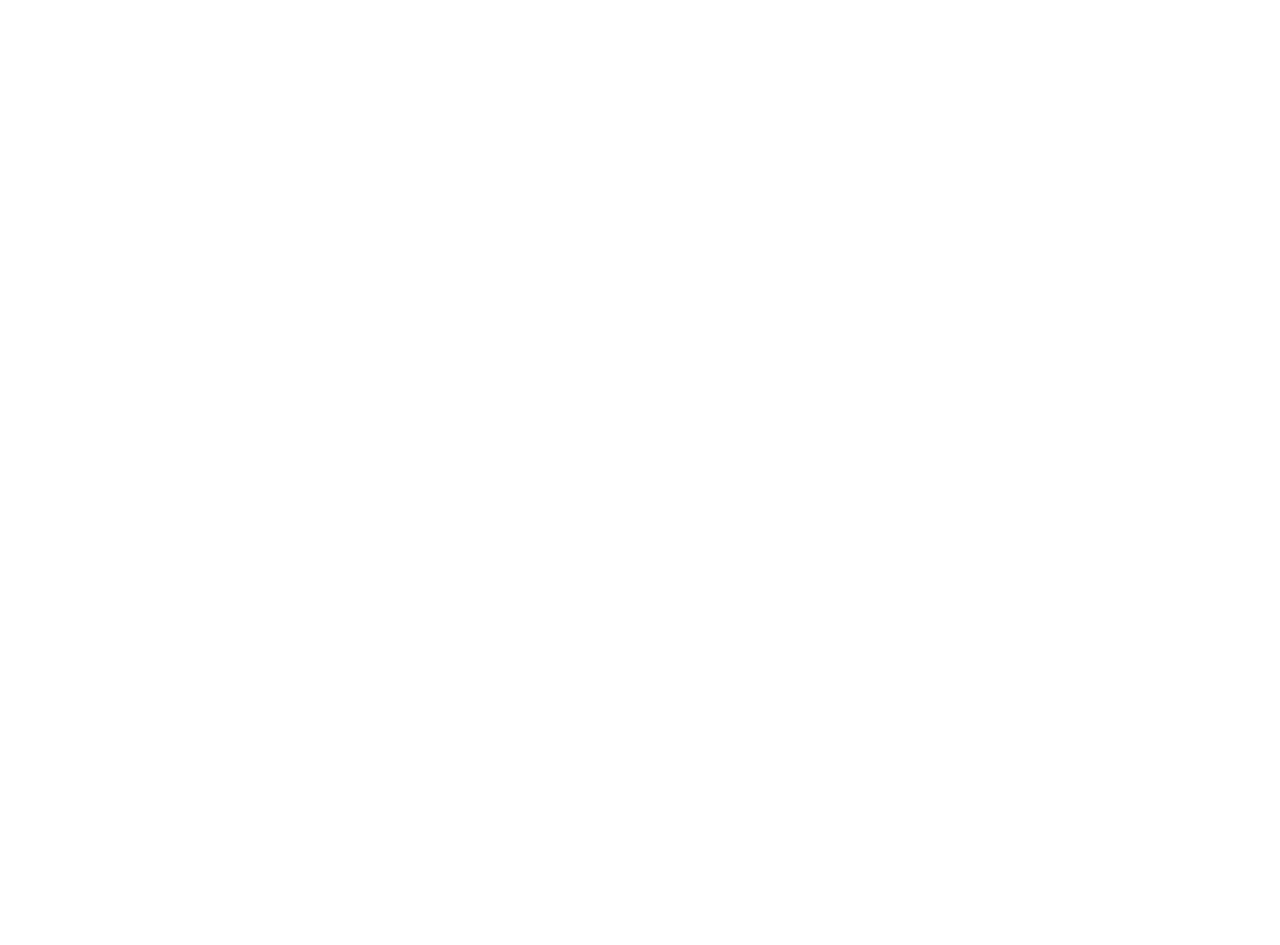
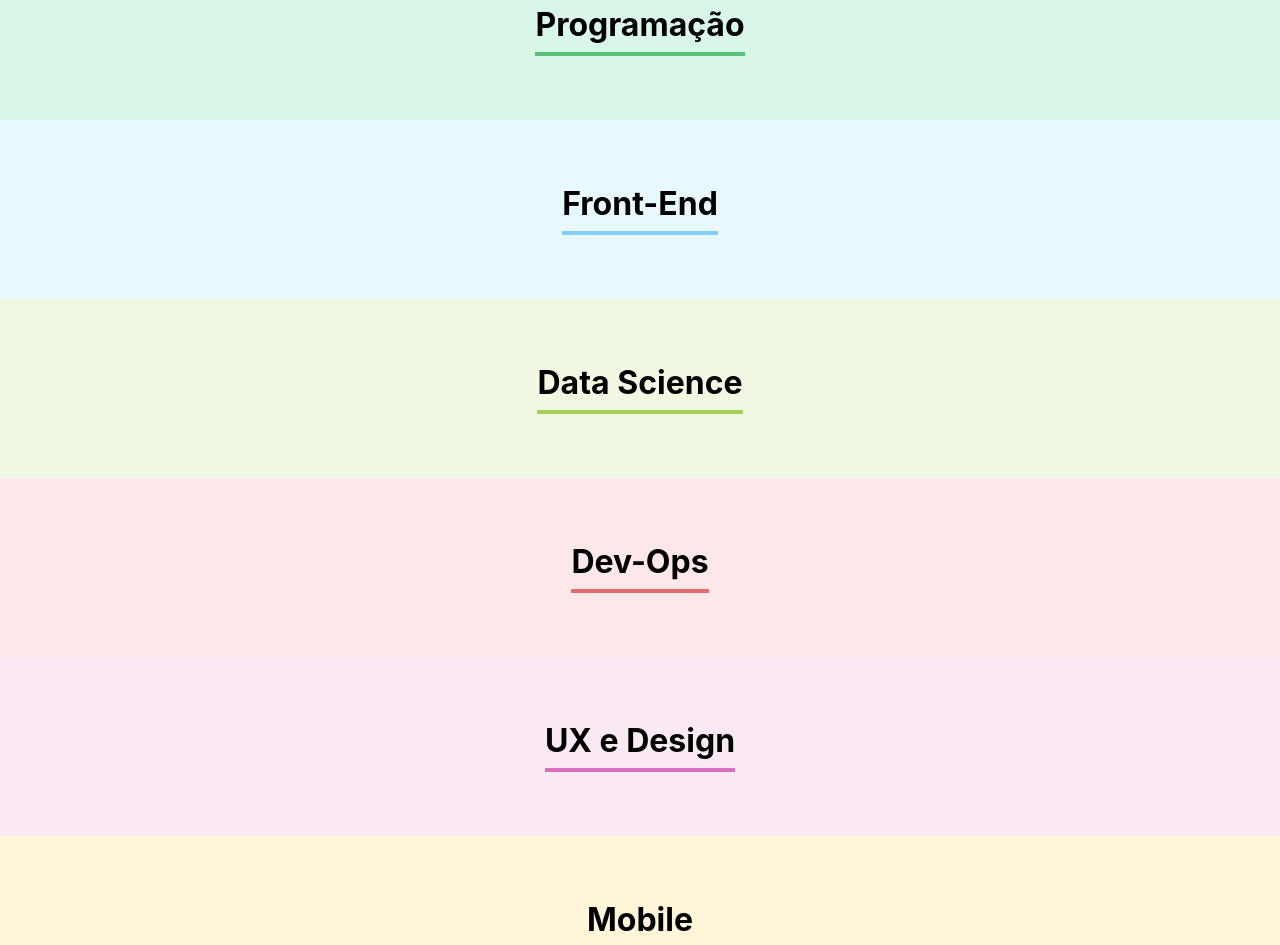
Before and after one commit to pbrito1/organo, a React (Create React App) app: page / in a window 1280 px wide. Shown: the part 1560-2505 px from the top of the page. Before the commit the page ends 1501 px from the top, so only its background shows below. Built offline with nearby package versions, Linux system fonts and the light colour scheme; the HTML template or start-up script is replaced by a standard one.

Commit message:
changes and be better

```diff
--- a/src/App.js
+++ b/src/App.js
@@ -1,8 +1,47 @@
 import Banner from './components/banner';
 import Forms from './components/forms';
 import { useState } from 'react';
+import Times from './components/times';
 
 function App() {
+
+  const times = [
+    {
+      nome: 'Programação',
+      primaryColor: '#57C278',
+      secondaryColor: '#D9F7E9'
+    },
+    {
+      nome: 'Front-End',
+      primaryColor: '#82CFFA',
+      secondaryColor: '#E8F8FF'
+    },
+    {
+      nome: 'Data Science',
+      primaryColor: '#A6D157',
+      secondaryColor: '#F0F8E2'
+    },
+    {
+      nome: 'Dev-Ops',
+      primaryColor: '#E06B69',
+      secondaryColor: '#FDE7E8'
+    },
+    {
+      nome: 'UX e Design',
+      primaryColor: '#DB6EBF',
+      secondaryColor: '#FAE9F5'
+    },
+    {
+      nome: 'Mobile',
+      primaryColor: '#FFBA05',
+      secondaryColor: '#FFF5D9'
+    },
+    {
+      nome: 'Inovação e Gestão',
+      primaryColor: '#FFBA29',
+      secondaryColor: '#FFEEDF'
+    }
+  ]
 
   const [colabs, setColabs] = useState([]);
 
@@ -15,6 +54,9 @@
     <div className="App">
       <Banner />
       <Forms insertColabs={colab => insertColabs(colab)} />
+
+      {times.map(time => <Times key={time.nome} nome={time.nome} primaryColor={time.primaryColor} secondaryColor={time.secondaryColor} />)}
+
     </div>
   );
 }
--- a/src/components/forms/forms.js
+++ b/src/components/forms/forms.js
@@ -12,7 +12,7 @@
         'Design',
         'Marketing',
         'Vendas'
-        ];
+    ];
 
     const [nome, setNome] = useState('');
     const [cargo, setCargo] = useState('');
--- /dev/null
+++ b/src/components/times/index.js
@@ -0,0 +1,3 @@
+import { Times } from "./times";
+
+export default Times;
--- /dev/null
+++ b/src/components/times/times.css
@@ -0,0 +1,11 @@
+.times {
+    text-align: center;
+    padding: 32px;
+}
+
+.times h3 {
+    font-size: 32px;
+    border-bottom: 4px solid;
+    display: inline-block;
+    padding-bottom: 8px;
+}
--- /dev/null
+++ b/src/components/times/times.js
@@ -0,0 +1,9 @@
+import './times.css';
+
+export const Times = (props) => {
+  return (
+    <section className="times" style={{ backgroundColor: props.secondaryColor }}>
+      <h3 style={{ borderColor: props.primaryColor }}>{props.nome}</h3>
+    </section>
+  );
+}
```
